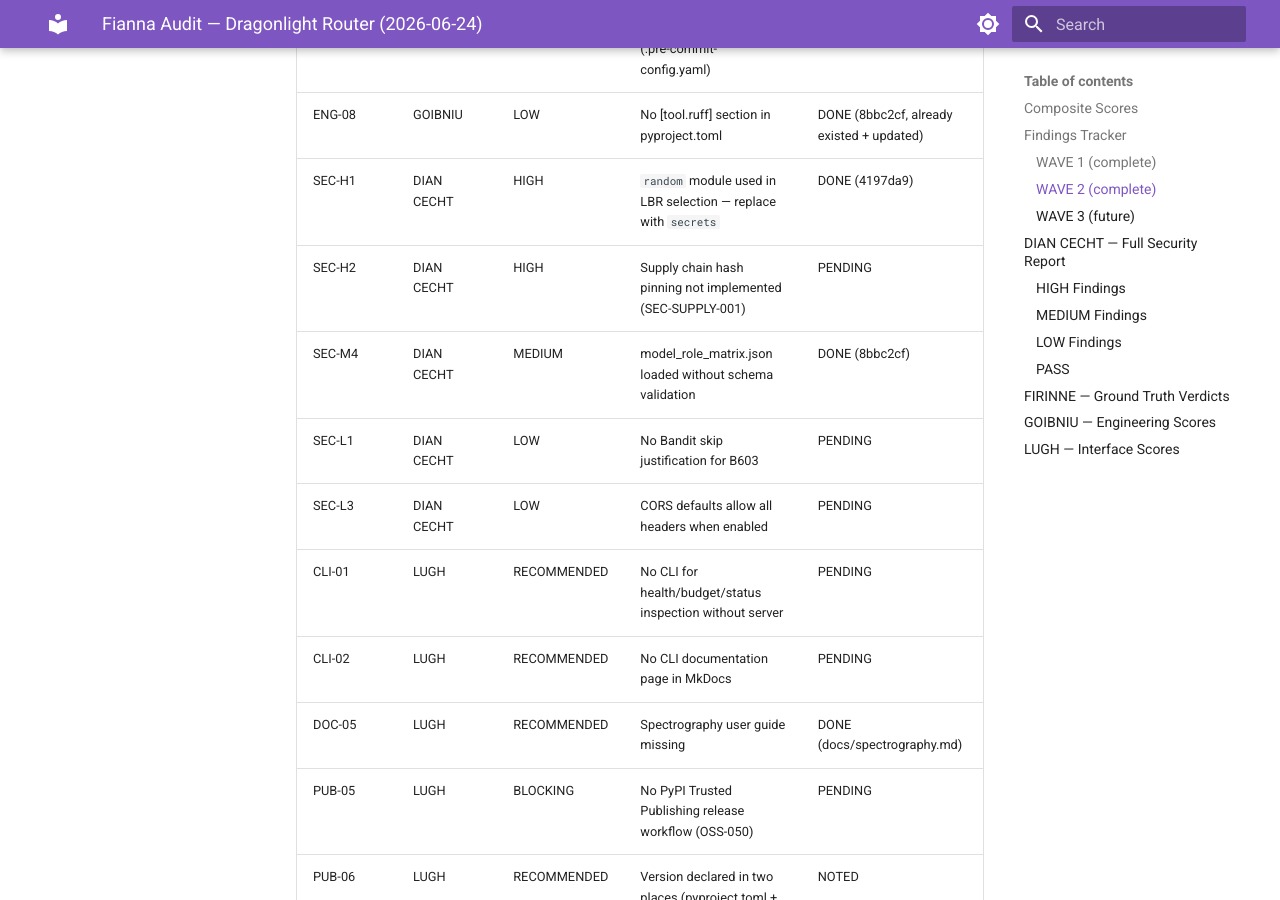
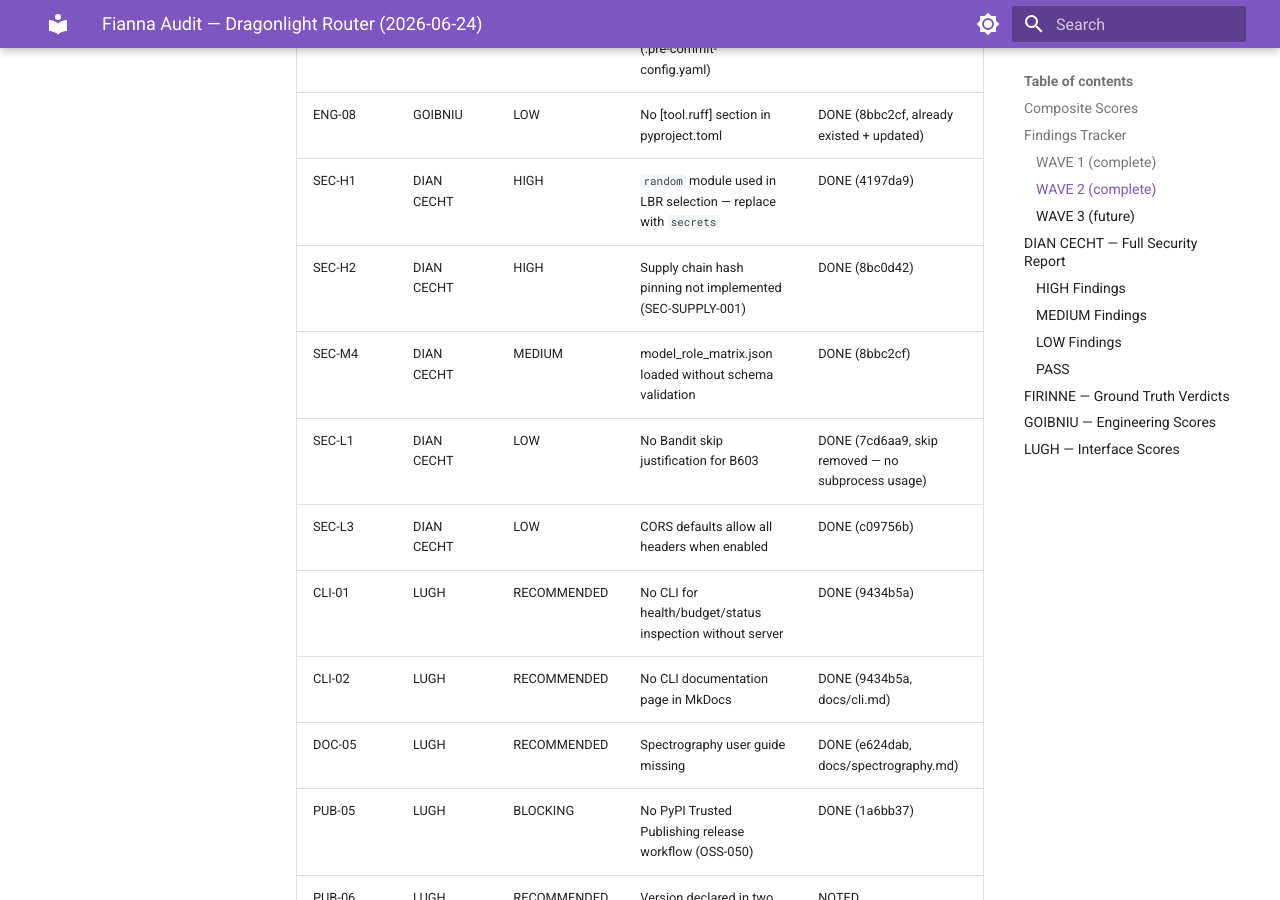
Before and after one commit to dragonlightintl/dragonlight-router, an MkDocs documentation site: the page built from docs/audit/fianna-audit-2026-06-24.md, in a window 1280 px wide and 900 px high, scrolled down 2266 px. Built offline with MkDocs 1.6.1 and Material for MkDocs 9.7.7, drawn with Linux system fonts in a browser that asks for light colours.

Commit message:
Update audit tracker: mark SEC-H2, SEC-L1, SEC-L3, CLI-01/02, DOC-05, PUB-05 as DONE
Co-Authored-By: Claude Opus 4.6 <noreply@anthropic.com>

```diff
--- a/docs/audit/fianna-audit-2026-06-24.md
+++ b/docs/audit/fianna-audit-2026-06-24.md
@@ -45,14 +45,14 @@ Auditors: DIAN CECHT (Security), FIRINNE (Ground Truth), GOIBNIU (Engineering St
 | ENG-07 | GOIBNIU | LOW | No pre-commit hooks (.pre-commit-config.yaml) | DONE (8bbc2cf) |
 | ENG-08 | GOIBNIU | LOW | No [tool.ruff] section in pyproject.toml | DONE (8bbc2cf, already existed + updated) |
 | SEC-H1 | DIAN CECHT | HIGH | `random` module used in LBR selection — replace with `secrets` | DONE (4197da9) |
-| SEC-H2 | DIAN CECHT | HIGH | Supply chain hash pinning not implemented (SEC-SUPPLY-001) | PENDING |
+| SEC-H2 | DIAN CECHT | HIGH | Supply chain hash pinning not implemented (SEC-SUPPLY-001) | DONE (8bc0d42) |
 | SEC-M4 | DIAN CECHT | MEDIUM | model_role_matrix.json loaded without schema validation | DONE (8bbc2cf) |
-| SEC-L1 | DIAN CECHT | LOW | No Bandit skip justification for B603 | PENDING |
-| SEC-L3 | DIAN CECHT | LOW | CORS defaults allow all headers when enabled | PENDING |
-| CLI-01 | LUGH | RECOMMENDED | No CLI for health/budget/status inspection without server | PENDING |
-| CLI-02 | LUGH | RECOMMENDED | No CLI documentation page in MkDocs | PENDING |
-| DOC-05 | LUGH | RECOMMENDED | Spectrography user guide missing | DONE (docs/spectrography.md) |
-| PUB-05 | LUGH | BLOCKING | No PyPI Trusted Publishing release workflow (OSS-050) | PENDING |
+| SEC-L1 | DIAN CECHT | LOW | No Bandit skip justification for B603 | DONE (7cd6aa9, skip removed — no subprocess usage) |
+| SEC-L3 | DIAN CECHT | LOW | CORS defaults allow all headers when enabled | DONE (c09756b) |
+| CLI-01 | LUGH | RECOMMENDED | No CLI for health/budget/status inspection without server | DONE (9434b5a) |
+| CLI-02 | LUGH | RECOMMENDED | No CLI documentation page in MkDocs | DONE (9434b5a, docs/cli.md) |
+| DOC-05 | LUGH | RECOMMENDED | Spectrography user guide missing | DONE (e624dab, docs/spectrography.md) |
+| PUB-05 | LUGH | BLOCKING | No PyPI Trusted Publishing release workflow (OSS-050) | DONE (1a6bb37) |
 | PUB-06 | LUGH | RECOMMENDED | Version declared in two places (pyproject.toml + __init__.py) | NOTED |
 
 ### WAVE 3 (future)
```
